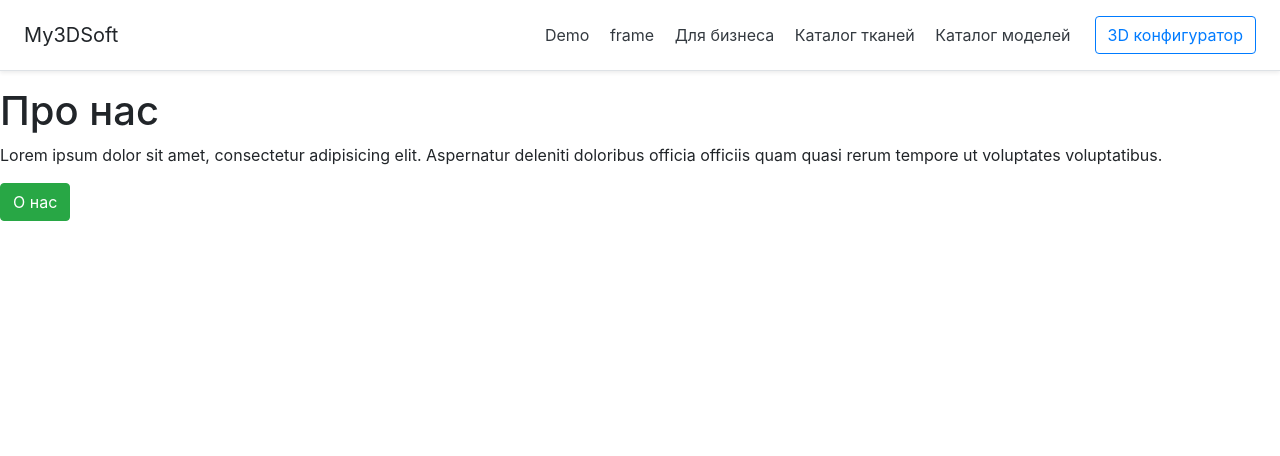
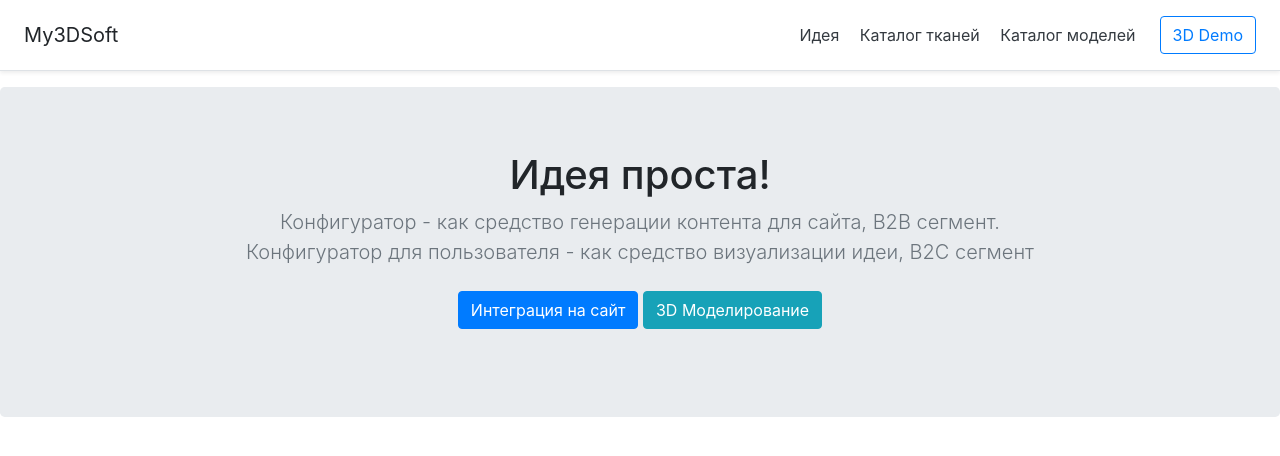
Before and after one commit to romario2020/rorr, a Django app: page /about in a window 1280 px wide. Shown: the top 456 px of the page. Run offline with Django 3.2, Linux system fonts and the light colour scheme; some libraries are stand-ins or nearby versions.

Commit message:
правки по визуалу кнопки и т.п

```diff
--- a/catalog/templates/catalog/cloths.html
+++ b/catalog/templates/catalog/cloths.html
@@ -3,9 +3,12 @@
 {% block title %} {{title}} {% endblock %}
 
 {% block content %}
+
     <div class="album py-5 bg-light">
 
         <div class="container">
+
+        <h1>{{title}}</h1>
 
           <div class="row">
                   {% for m in posts_cloths_items %}
@@ -17,7 +20,7 @@
                         <div class="d-flex justify-content-between align-items-center">
                           <div class="btn-group">
                             <button type="button" class="btn btn-sm btn-outline-secondary">View</button>
-                            <button type="button" class="btn btn-sm btn-outline-secondary">Edit</button>
+                            <button type="button" class="btn btn-sm btn-outline-secondary">save</button>
                           </div>
                           <small class="text-muted">{{m.price}}</small>
                         </div>
--- a/tryweb/templates/tryweb/about.html
+++ b/tryweb/templates/tryweb/about.html
@@ -3,13 +3,16 @@
 {% block title %}О нас{% endblock %}
 
 {% block content %}
-    <div class="features">
-        <h1>Про нас</h1>
-        <p>Lorem ipsum dolor sit amet, consectetur
-            adipisicing elit. Aspernatur deleniti
-            doloribus officia officiis quam quasi
-            rerum tempore ut voluptates voluptatibus.</p>
-        <button class="btn btn-success">О нас</button>
-    </div>
+<section class="jumbotron text-center">
+  <div class="container">
+    <h1 class="jumbotron-heading">Идея проста!</h1>
+    <p class="lead text-muted">Конфигуратор - как средство генерации контента для сайта, B2B сегмент.<br>
+    Конфигуратор для пользователя - как средство визуализации идеи, B2C сегмент </p>
+    <p>
+      <a href="#" class="btn btn-primary my-2">Интеграция на сайт</a>
+      <a href="#" class="btn btn-info my-2">3D Моделирование</a>
+    </p>
+  </div>
+</section>
 
 {% endblock %}
--- a/tryweb/templates/tryweb/index.html
+++ b/tryweb/templates/tryweb/index.html
@@ -3,42 +3,14 @@
 {% block title %}Главная{% endblock %}
 
 {% block content %}
-  <div class="container mt-5">
-    <div class="row">
-      <div class="col-5">
-        <h1>Погода в вашем городе</h1>
-        <form action="" method='post'>
-          {% csrf_token %}
-          <label for="city">Город</label>
-          {{ form.name }}
-          <input type="submit" name="send" value="Узнать"
-          class="mt-2 btn btn-primary" >
-        </form>
-      </div>
-
-      <div class="col-5 offset-2">
-        <h1>Информация!</h1>
-
-        {% for info in all_info %}
-
-        <div class="alert alert-info">
-          <div class="row">
-
-            <div class="col-9">
-              <b>Город:</b> {{ info.city }}<br>
-              <b>Температура:</b> {{ info.temp }}<sup>o</sup>
-            </div>
-
-            <div class="col-2 offset-1">
-              <img src="http://openweathermap.org/img/w/{{ info.icon }}.png" alt="Фото погоды">
-            </div>
-
-          </div>
-        </div>
-        {% endfor %}
-
-
-      </div>
-    </div>
+<section class="jumbotron text-center">
+  <div class="container">
+    <h1 class="jumbotron-heading">Идея проста!</h1>
+    <p class="lead text-muted">Конфигуратор - как средство генерации контента для сайта, B2B сегмент.<br>
+    Конфигуратор для пользователя - как средство визуализации идеи, B2C сегмент </p>
+    <p>
+      <a href="{% url 'constrdemo' %}" class="btn btn-primary my-2">Demo Конфигуратор диванов</a>
+    </p>
   </div>
+</section>
 {% endblock %}
--- a/tryweb/templates/tryweb/loyout.html
+++ b/tryweb/templates/tryweb/loyout.html
@@ -13,13 +13,13 @@
   <div class="d-flex flex-column flex-md-row align-items-center p-3 px-md-4 mb-3 bg-white border-bottom shadow-sm">
     <h5 class="my-0 mr-md-auto font-weight-normal">My3DSoft</h5>
     <nav class="my-2 my-md-0 mr-md-3">
-      <a class="p-2 text-dark" href="{% url 'constrdemo' %}">Demo</a>
-      <a class="p-2 text-dark" href="{% url 'frame' %}">frame</a>
-      <a class="p-2 text-dark" href="{% url 'categor' %}">Для бизнеса</a>
+      <!-- <a class="p-2 text-dark" href="{% url 'constrdemo' %}">Demo</a> -->
+      <!-- <a class="p-2 text-dark" href="{% url 'frame' %}">frame</a> -->
+      <a class="p-2 text-dark" href="{% url 'about' %}">Идея</a>
       <a class="p-2 text-dark" href="{% url 'cloths' %}">Каталог тканей</a>
       <a class="p-2 text-dark" href="{% url 'models' %}">Каталог моделей</a>
     </nav>
-    <a class="btn btn-outline-primary" href="{% url 'frame' %}">3D конфигуратор</a>
+    <a class="btn btn-outline-primary" href="{% url 'constrdemo' %}">3D Demo</a>
   </div>
 
   {% block content %}
```
Also changed, not shown: catalog/templates/catalog/louyr_catalog.html (+4 -4 lines), tryweb/templates/tryweb/index_wether.html (added, +44 -0 lines), 1 other file.
